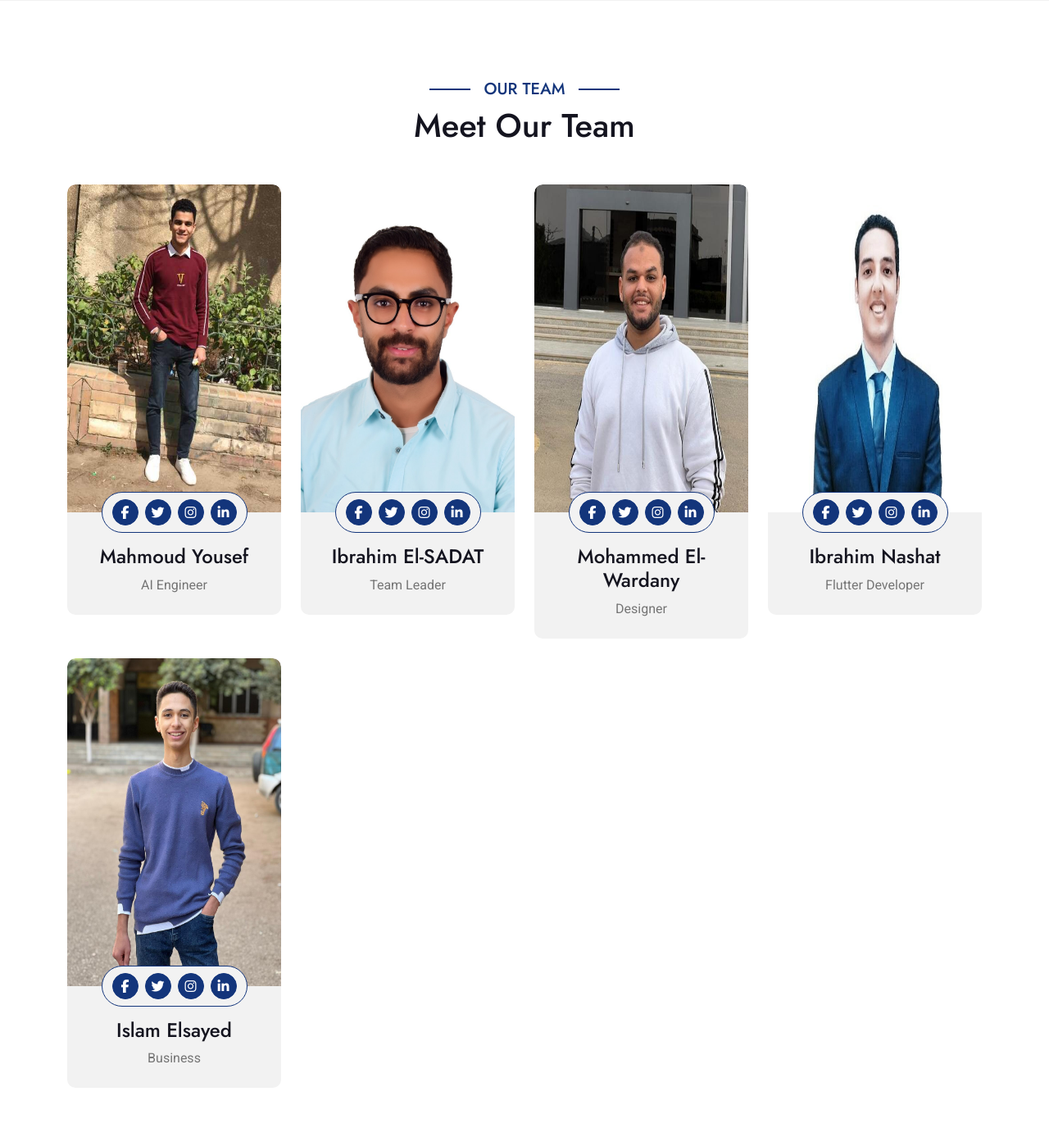
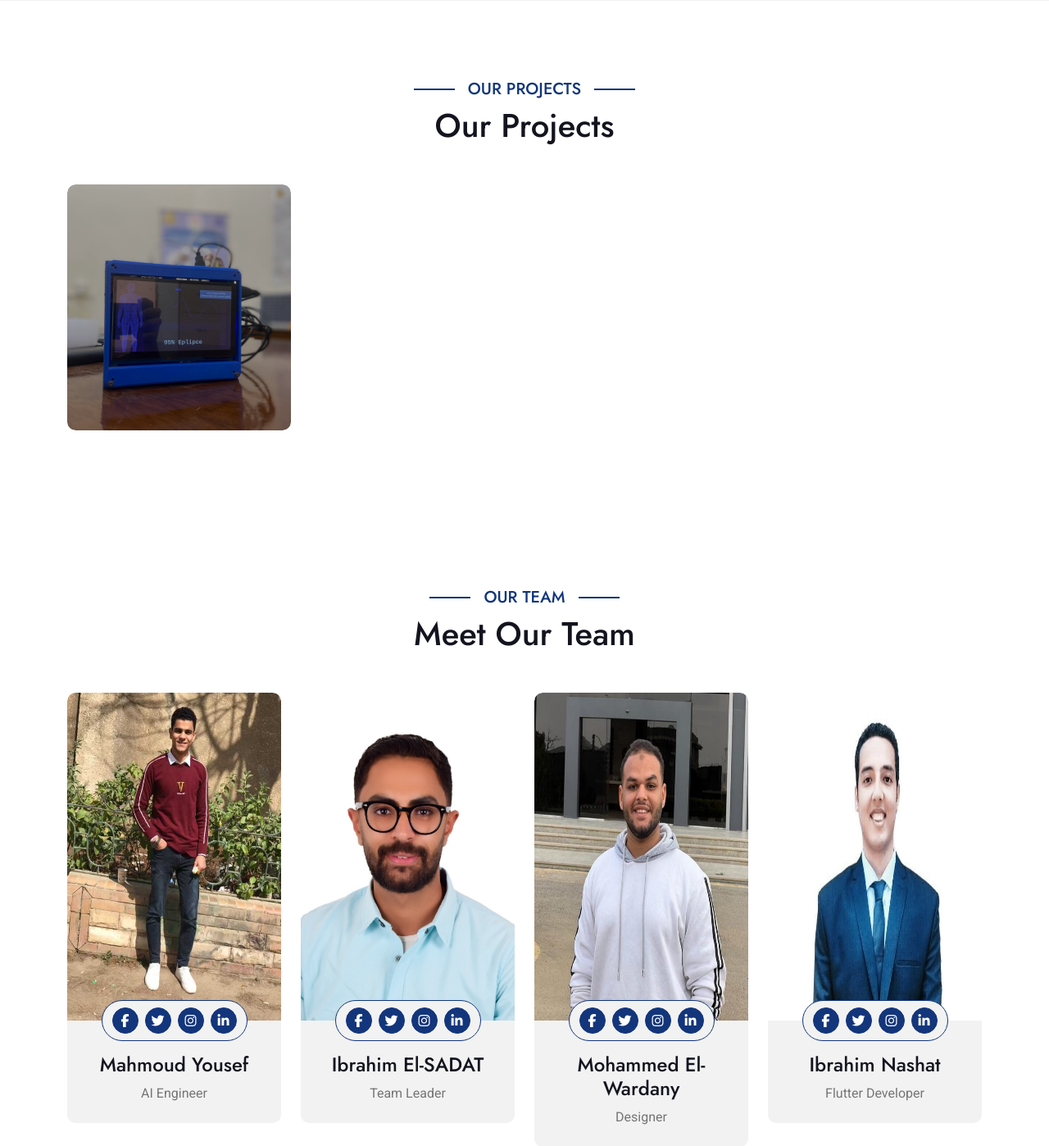
Before and after one commit to Mmy2000/z_marketing, a Django app: page / in a window 1280 px wide. Shown: the part 2186-3584 px from the top of the page at 82% size. Run offline with Django 4.2, Linux system fonts and the light colour scheme; data comes from the database, SQL or seed files in the repository; some libraries are stand-ins or nearby versions.

Commit message:
creating project app

```diff
--- a/projects/templates/project_details.html
+++ b/projects/templates/project_details.html
@@ -10,6 +10,7 @@
         <h3 class="text-white display-3 mb-4">{{project.name}}</h1>
             <ol class="breadcrumb justify-content-center mb-0">
                 <li class="breadcrumb-item"><a href="/">Home</a></li>
+                <li class="breadcrumb-item"><a href="{% url 'projects'%}">Projects</a></li>
                 <li class="breadcrumb-item active text-white">{{project.name}}</li>
             </ol>
     </div>
--- a/projects/templates/projects.html
+++ b/projects/templates/projects.html
@@ -17,7 +17,7 @@ Projects
 <!-- Header End -->
 
 <!-- Gallery Start -->
-<div class="container-fluid gallery py-5 my-5">
+<div class="container gallery py-5 my-5">
     <div class="mx-auto text-center mb-5" style="max-width: 900px;">
         <h5 class="section-title px-3">Our Projects</h5>
         <h1 class="mb-4">Our Projects</h1>
--- a/settings/templates/home.html
+++ b/settings/templates/home.html
@@ -66,6 +66,49 @@ Home
     </div>
 </div>
 <!-- Services End -->
+ <!-- Gallery Start -->
+<div class="container gallery py-5 my-5">
+    <div class="mx-auto text-center mb-5" style="max-width: 900px;">
+        <h5 class="section-title px-3">Our Projects</h5>
+        <h1 class="mb-4">Our Projects</h1>
+        </p>
+    </div>
+    <div class="tab-class text-center">
+
+        <div class="tab-content">
+            <div id="GalleryTab-1" class="tab-pane fade show p-0 active">
+                <div class="row g-2">
+                    {% for project in projects %}
+                    <div class="col-sm-6 col-md-6 col-lg-4 col-xl-3">
+                        <div class="gallery-item h-100">
+                            <img src="{{ project.image.url }}" class="img-fluid w-100 h-100 rounded" alt="Image">
+                            <div class="gallery-content">
+                                <div class="gallery-info">
+                                    <h5 class="text-white text-uppercase mb-2">{{ project }}</h5>
+                                    <a href="{{project.get_absolute_url}}" class="btn-hover text-white">View All Details <i
+                                            class="fa fa-arrow-right ms-2"></i></a>
+                                </div>
+                            </div>
+                            <div class="gallery-plus-icon">
+                                <a href="{{ project.project_image.first.image.url }}"
+                                    data-lightbox="gallery-{{ project.id }}" class="my-auto">
+                                    <i class="fas fa-plus fa-2x text-white"></i>
+                                </a>
+                                {% for image in project.project_image.all %}
+                                <a href="{{ image.image.url }}" data-lightbox="gallery-{{ project.id }}"
+                                    class="d-none"></a>
+                                {% endfor %}
+                            </div>
+                        </div>
+                    </div>
+                    {% endfor %}
+                </div>
+            </div>
+
+        </div>
+    </div>
+</div>
+<!-- Gallery End -->
  <!-- Travel Guide Start -->
         <div class="container-fluid guide py-5">
             <div class="container py-5">
--- a/settings/views.py
+++ b/settings/views.py
@@ -4,6 +4,7 @@ from about.models import About
 from .models import NewsLitter , Clients
 from django.http import JsonResponse
 from team.models import Team
+from projects.models import Projects
 
 # Create your views here.
 
@@ -11,10 +12,12 @@ def home(request):
     services = Services.objects.all()[:4]
     about = About.objects.last()
     teams = Team.objects.all()
+    projects = Projects.objects.prefetch_related('project_image').all()
     context = {
         'services':services,
         'about' : about,
         'teams' : teams,
+        'projects' : projects,
     }
 
     return render(request , 'home.html' , context)
```
